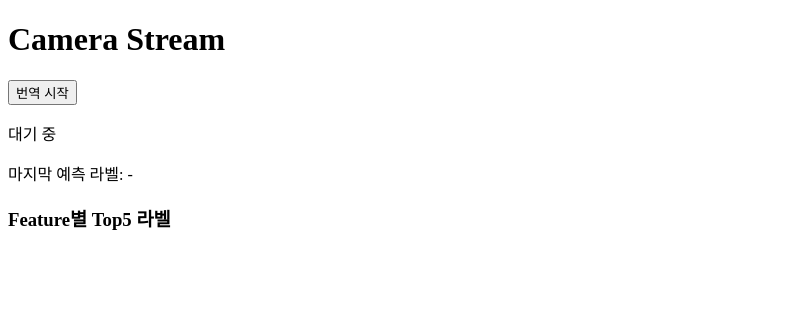
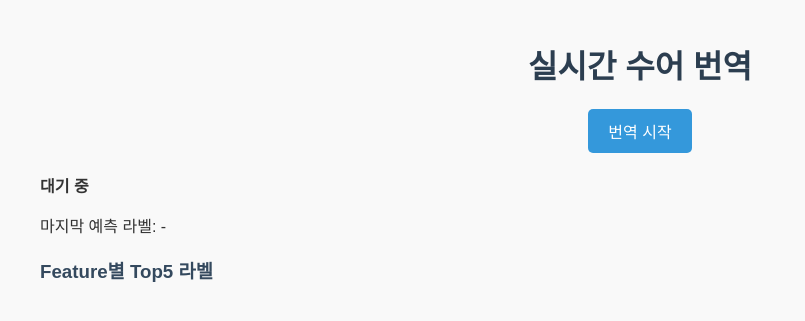
Before and after one commit to wngmlwjd/raspberrypi-signlang-app, a Flask app: page / in a window 1280 px wide. Shown: the top 321 px of the page, without its empty margins (0-805 px from the left). Run offline with Flask 3, Linux system fonts and the light colour scheme.

Commit message:
Update templates

```diff
--- a/templates/index.html
+++ b/templates/index.html
@@ -2,10 +2,11 @@
 <html lang="ko">
 <head>
     <meta charset="UTF-8">
-    <title>Raspberry Pi Camera Stream</title>
+    <title>실시간 수어 번역</title>
+    <link rel="stylesheet" href="styles.css">
 </head>
 <body>
-    <h1>Camera Stream</h1>
+    <h1>실시간 수어 번역</h1>
 
     <!-- 녹화 버튼 -->
     <form id="recordForm" method="POST" action="/start_recording">
@@ -16,141 +17,31 @@
     <p id="status">대기 중</p>
 
     <p>마지막 예측 라벨: <span id="pred_label">-</span></p>
+
     <h3>Feature별 Top5 라벨</h3>
-    <div id="top5Container" style="display:flex; flex-direction:column; gap:5px;"></div>
+    <div id="top5Container"></div>
 
     <!-- 랜드마크 미리보기 -->
-    <div id="landmarksContainer" style="display:none; margin-bottom:10px;">
+    <div id="landmarksContainer">
         <h3>랜드마크 미리보기</h3>
-        <div id="landmarks" style="display:flex; flex-wrap:wrap; gap:5px;"></div>
+        <div id="landmarks"></div>
     </div>
 
-    <!-- 추출된 프레임 미리보기 (영상 위) -->
-    <div id="framesContainer" style="display:none; margin-bottom:20px;">
+    <!-- 추출된 프레임 미리보기 -->
+    <div id="framesContainer">
         <h3>추출된 프레임</h3>
-        <div id="frames" style="display:flex; flex-wrap:wrap; gap:5px;"></div>
+        <div id="frames"></div>
     </div>
 
     <!-- 녹화 영상 재생 -->
-    <div id="videoContainer" style="display:none; margin-top:10px;">
+    <div id="videoContainer">
         <h3>녹화된 영상</h3>
-        <video id="recordedVideo" width="960" height="720" controls> <!-- 640x480 → 960x720 -->
+        <video id="recordedVideo" width="960" height="720" controls>
             <source id="videoSource" src="" type="video/mp4">
             브라우저가 video 태그를 지원하지 않습니다.
         </video>
     </div>
 
-    <script>
-    const form = document.getElementById("recordForm");
-    const statusEl = document.getElementById("status");
-    const videoContainer = document.getElementById("videoContainer");
-    const videoEl = document.getElementById("recordedVideo");
-    const videoSource = document.getElementById("videoSource");
-    const framesContainer = document.getElementById("framesContainer");
-    const framesDiv = document.getElementById("frames");
-    const landmarksContainer = document.getElementById("landmarksContainer");
-    const landmarksDiv = document.getElementById("landmarks");
-    const top5Container = document.getElementById("top5Container");
-
-    function updateTop5Labels(top5_per_feature) {
-        top5Container.innerHTML = "";
-        if (!top5_per_feature) return;
-        top5_per_feature.forEach((top5, idx) => {
-            const div = document.createElement("div");
-            div.textContent = `Feature ${idx + 1}: ${top5.join(", ")}`;
-            top5Container.appendChild(div);
-        });
-    }
-
-
-    // 녹화 버튼 클릭
-    form.addEventListener("submit", async (e) => {
-        e.preventDefault();
-        statusEl.textContent = "녹화 중...";
-
-        // 영상 초기화
-        videoSource.src = "";
-        videoContainer.style.display = "none";
-
-        // 프레임 초기화 → 버튼 클릭 시만
-        framesDiv.innerHTML = "";
-        framesContainer.style.display = "none";
-
-        // 랜드마크 초기화 → 버튼 클릭 시만
-        landmarksDiv.innerHTML = "";
-        landmarksContainer.style.display = "none";
-
-        await fetch("/start_recording", { method: "POST" });
-    });
-
-    // 영상 준비 확인 함수
-    const waitForVideo = async (url, retries = 10, delay = 500) => {
-        for (let i = 0; i < retries; i++) {
-            const res = await fetch(url, { method: "HEAD" });
-            if (res.ok) return true;
-            await new Promise(r => setTimeout(r, delay));
-        }
-        return false;
-    };
-
-    // 녹화 상태 모니터링
-    setInterval(async () => {
-        const res = await fetch("/recording_status");
-        const data = await res.json();
-        statusEl.textContent = data.status;
-
-        // 영상 자동 재생
-        if (data.status.includes("프레임 추출 완료") && videoContainer.style.display === "none") {
-            const videoUrl = `/recorded_video?time=${new Date().getTime()}`;
-            const exists = await waitForVideo(videoUrl);
-            if (exists) {
-                videoSource.src = videoUrl;
-                videoContainer.style.display = "block";
-                videoEl.load();
-                videoEl.play();
-            }
-        }
-
-        // 프레임 미리보기 → 버튼 클릭 후만 표시
-        if (videoContainer.style.display === "block" && data.frame_count > 0 && framesContainer.style.display === "none") {
-            framesContainer.style.display = "block";
-            const totalFrames = data.frame_count;
-            const displayCount = 5;
-            const step = Math.floor(totalFrames / displayCount) || 1;
-
-            for (let i = 0; i < totalFrames && i < displayCount * step; i += step) {
-                const img = document.createElement("img");
-                img.src = `/frames/frame_${i.toString().padStart(5,'0')}.jpg?time=${new Date().getTime()}`;
-                img.width = 180;  // 120 → 180
-                framesDiv.appendChild(img);
-            }
-        }
-
-        // 랜드마크 미리보기
-        if (data.status.includes("랜드마크 추출 및 특징 생성 완료") && landmarksContainer.style.display === "none") {
-            landmarksContainer.style.display = "block";
-            const totalLandmarks = data.landmark_count;
-            const displayCount = 5;
-            const step = Math.floor(totalLandmarks / displayCount) || 1;
-
-            for (let i = 0; i < totalLandmarks && i < displayCount * step; i += step) {
-                const img = document.createElement("img");
-                img.src = `/draw_landmarks/landmark_${i.toString().padStart(5,'0')}.jpg?time=${new Date().getTime()}`;
-                img.width = 180;  // 120 → 180
-                landmarksDiv.appendChild(img);
-            }
-        }
-    }, 1000);
-
-    async function updateStatus() {
-        const res = await fetch("/recording_status");
-        const data = await res.json();
-        document.getElementById("status").innerText = data.status;
-        document.getElementById("pred_label").innerText = data.predicted_labels?.final_label || "-";
-        updateTop5Labels(data.predicted_labels?.top5_per_feature);
-    }
-
-    setInterval(updateStatus, 1000);
-    </script>
+    <script src="script.js"></script>
 </body>
 </html>
--- /dev/null
+++ b/templates/script.js
@@ -0,0 +1,105 @@
+const form = document.getElementById("recordForm");
+const statusEl = document.getElementById("status");
+const videoContainer = document.getElementById("videoContainer");
+const videoEl = document.getElementById("recordedVideo");
+const videoSource = document.getElementById("videoSource");
+const framesContainer = document.getElementById("framesContainer");
+const framesDiv = document.getElementById("frames");
+const landmarksContainer = document.getElementById("landmarksContainer");
+const landmarksDiv = document.getElementById("landmarks");
+const top5Container = document.getElementById("top5Container");
+
+function updateTop5Labels(top5_per_feature) {
+    top5Container.innerHTML = "";
+    if (!top5_per_feature) return;
+    top5_per_feature.forEach((top5, idx) => {
+        const div = document.createElement("div");
+        div.textContent = `Feature ${idx + 1}: ${top5.join(", ")}`;
+        top5Container.appendChild(div);
+    });
+}
+
+// 녹화 버튼 클릭
+form.addEventListener("submit", async (e) => {
+    e.preventDefault();
+    statusEl.textContent = "녹화 중...";
+
+    videoSource.src = "";
+    videoContainer.style.display = "none";
+    framesDiv.innerHTML = "";
+    framesContainer.style.display = "none";
+    landmarksDiv.innerHTML = "";
+    landmarksContainer.style.display = "none";
+
+    await fetch("/start_recording", { method: "POST" });
+});
+
+// 영상 준비 확인
+const waitForVideo = async (url, retries = 10, delay = 500) => {
+    for (let i = 0; i < retries; i++) {
+        const res = await fetch(url, { method: "HEAD" });
+        if (res.ok) return true;
+        await new Promise(r => setTimeout(r, delay));
+    }
+    return false;
+};
+
+// 녹화 상태 모니터링
+setInterval(async () => {
+    const res = await fetch("/recording_status");
+    const data = await res.json();
+    statusEl.textContent = data.status;
+
+    // 영상 자동 재생
+    if (data.status.includes("프레임 추출 완료") && videoContainer.style.display === "none") {
+        const videoUrl = `/recorded_video?time=${new Date().getTime()}`;
+        const exists = await waitForVideo(videoUrl);
+        if (exists) {
+            videoSource.src = videoUrl;
+            videoContainer.style.display = "block";
+            videoEl.load();
+            videoEl.play();
+        }
+    }
+
+    // 프레임 미리보기
+    if (videoContainer.style.display === "block" && data.frame_count > 0 && framesContainer.style.display === "none") {
+        framesContainer.style.display = "block";
+        const totalFrames = data.frame_count;
+        const displayCount = 5;
+        const step = Math.floor(totalFrames / displayCount) || 1;
+
+        for (let i = 0; i < totalFrames && i < displayCount * step; i += step) {
+            const img = document.createElement("img");
+            img.src = `/frames/frame_${i.toString().padStart(5,'0')}.jpg?time=${new Date().getTime()}`;
+            img.width = 180;
+            framesDiv.appendChild(img);
+        }
+    }
+
+    // 랜드마크 미리보기
+    if (data.status.includes("랜드마크 추출 및 특징 생성 완료") && landmarksContainer.style.display === "none") {
+        landmarksContainer.style.display = "block";
+        const totalLandmarks = data.landmark_count;
+        const displayCount = 5;
+        const step = Math.floor(totalLandmarks / displayCount) || 1;
+
+        for (let i = 0; i < totalLandmarks && i < displayCount * step; i += step) {
+            const img = document.createElement("img");
+            img.src = `/draw_landmarks/landmark_${i.toString().padStart(5,'0')}.jpg?time=${new Date().getTime()}`;
+            img.width = 180;
+            landmarksDiv.appendChild(img);
+        }
+    }
+}, 1000);
+
+// Top5 + 최종 라벨 업데이트
+async function updateStatus() {
+    const res = await fetch("/recording_status");
+    const data = await res.json();
+    statusEl.innerText = data.status;
+    document.getElementById("pred_label").innerText = data.predicted_labels?.final_label || "-";
+    updateTop5Labels(data.predicted_labels?.top5_per_feature);
+}
+
+setInterval(updateStatus, 1000);
--- /dev/null
+++ b/templates/styles.css
@@ -0,0 +1,75 @@
+body {
+    font-family: "Arial", sans-serif;
+    background-color: #f9f9f9;
+    color: #333;
+    padding: 20px;
+    max-width: 1200px;
+    margin: auto;
+}
+
+h1 {
+    text-align: center;
+    color: #2c3e50;
+}
+
+h3 {
+    margin-bottom: 5px;
+    color: #34495e;
+}
+
+#recordForm {
+    text-align: center;
+    margin-bottom: 20px;
+}
+
+#recordForm button {
+    padding: 10px 20px;
+    font-size: 16px;
+    background-color: #3498db;
+    color: white;
+    border: none;
+    border-radius: 5px;
+    cursor: pointer;
+}
+
+#recordForm button:hover {
+    background-color: #2980b9;
+}
+
+p#status {
+    font-weight: bold;
+    margin-bottom: 10px;
+}
+
+#top5Container div {
+    background-color: #ecf0f1;
+    padding: 5px 10px;
+    border-radius: 4px;
+    margin-bottom: 3px;
+}
+
+#frames, #landmarks {
+    display: flex;
+    flex-wrap: wrap;
+    gap: 10px;
+}
+
+#frames img, #landmarks img {
+    border: 1px solid #bdc3c7;
+    border-radius: 4px;
+}
+
+#videoContainer {
+    text-align: center;
+    margin-top: 20px;
+}
+
+video {
+    border: 1px solid #bdc3c7;
+    border-radius: 5px;
+}
+
+/* 숨김 처리 기본 */
+#framesContainer, #landmarksContainer, #videoContainer {
+    display: none;
+}
```
